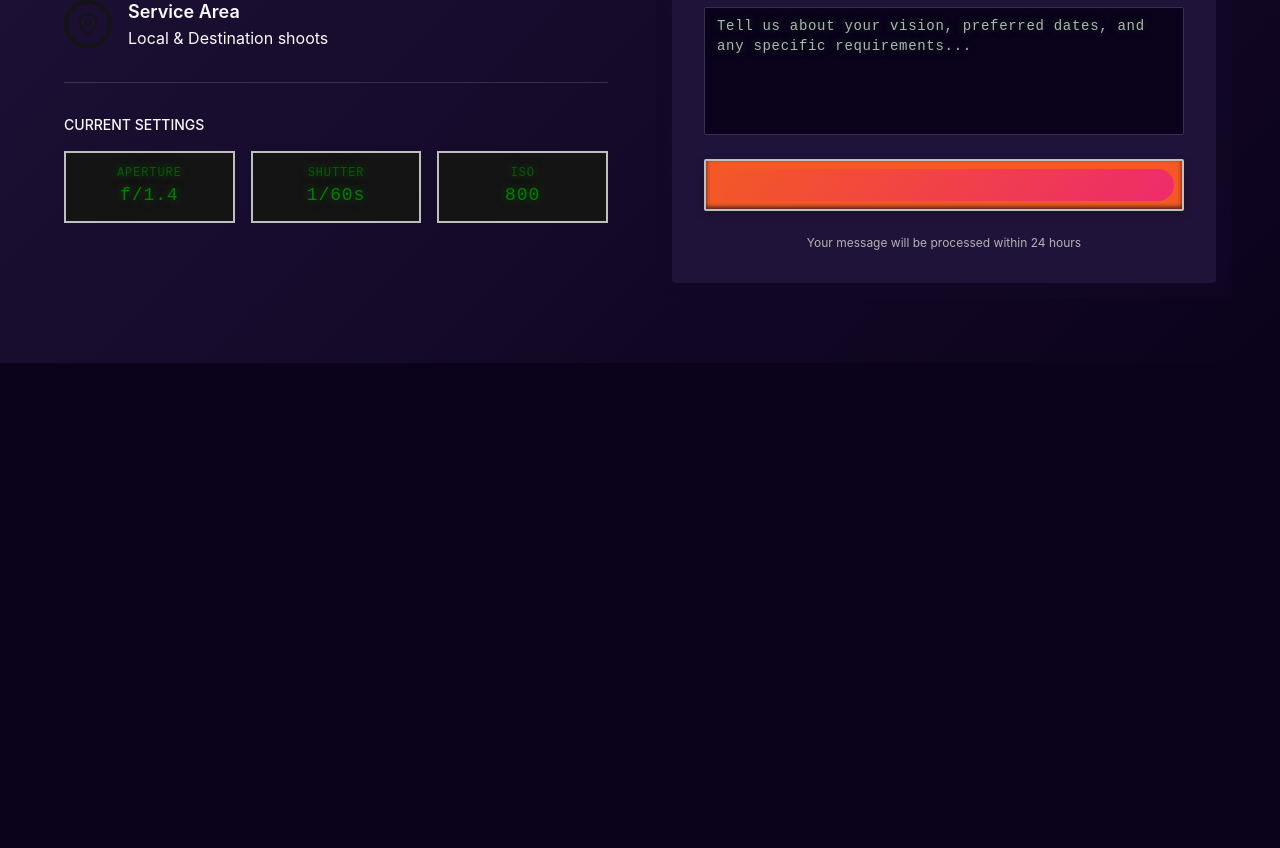
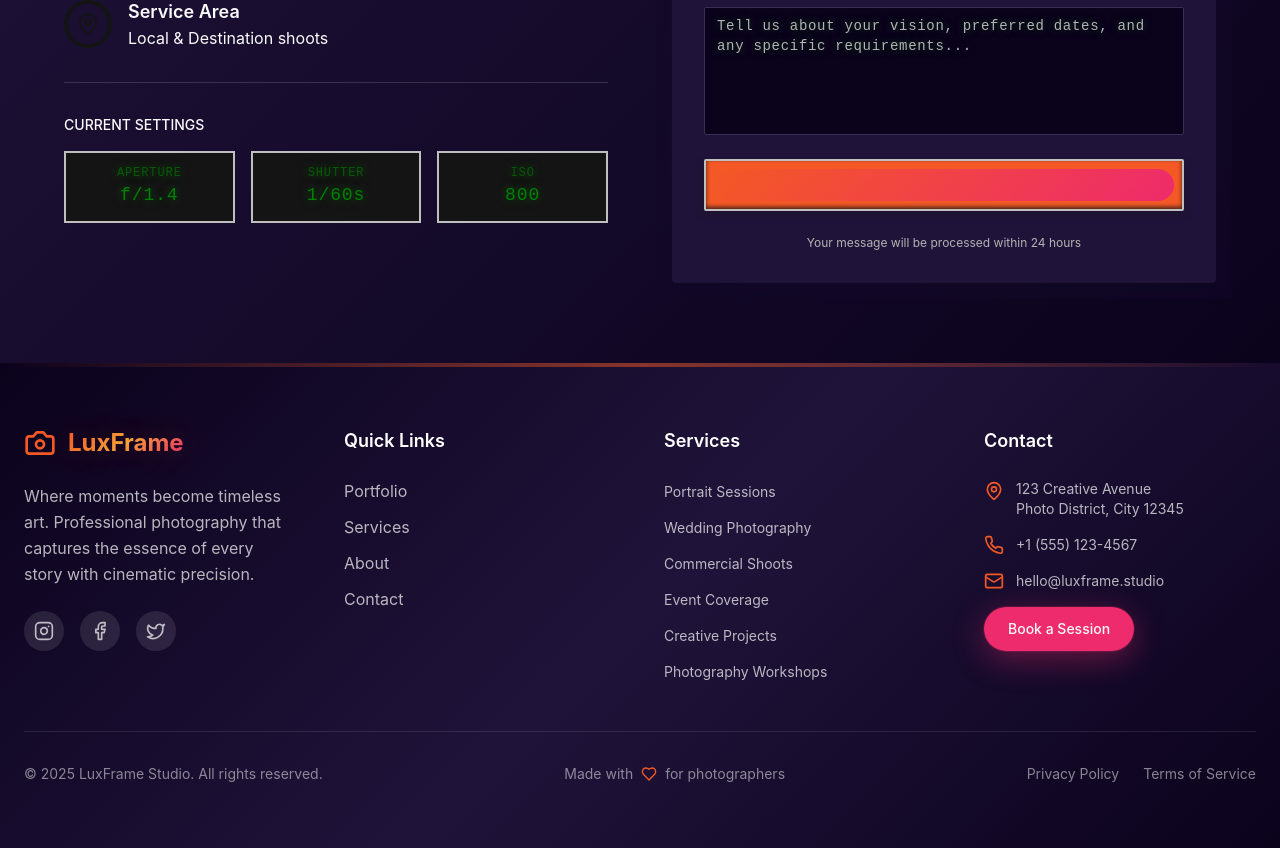
Before and after one commit to Mushbiqa29/cinematic-web-frames, a React (Vite) app: page / in a window 1280 px wide. Shown: the part 4415-5263 px from the top of the page. Before the commit the page ends 4778 px from the top, so only its background shows below. Built offline with nearby package versions, Linux system fonts and the light colour scheme.

Commit message:
Add footer
Add a footer to the website.

```diff
--- /dev/null
+++ b/src/components/Footer.tsx
@@ -0,0 +1,164 @@
+import { Camera, Instagram, Facebook, Twitter, Mail, Phone, MapPin, Heart } from 'lucide-react';
+
+export const Footer = () => {
+  const currentYear = new Date().getFullYear();
+
+  const quickLinks = [
+    { name: 'Portfolio', href: '#portfolio' },
+    { name: 'Services', href: '#services' },
+    { name: 'About', href: '#about' },
+    { name: 'Contact', href: '#contact' },
+  ];
+
+  const services = [
+    'Portrait Sessions',
+    'Wedding Photography',
+    'Commercial Shoots',
+    'Event Coverage',
+    'Creative Projects',
+    'Photography Workshops'
+  ];
+
+  const socialLinks = [
+    { icon: Instagram, href: '#', label: 'Instagram' },
+    { icon: Facebook, href: '#', label: 'Facebook' },
+    { icon: Twitter, href: '#', label: 'Twitter' },
+  ];
+
+  const scrollToSection = (href: string) => {
+    const element = document.querySelector(href);
+    if (element) {
+      element.scrollIntoView({ behavior: 'smooth' });
+    }
+  };
+
+  return (
+    <footer className="relative overflow-hidden" style={{
+      background: 'linear-gradient(135deg, hsl(260, 85%, 6%) 0%, hsl(260, 50%, 15%) 50%, hsl(260, 85%, 6%) 100%)'
+    }}>
+      {/* Polaroid decorations */}
+      <div className="absolute top-0 left-0 right-0 h-1 bg-gradient-to-r from-transparent via-primary to-transparent opacity-50" />
+
+      <div className="max-w-7xl mx-auto px-6 py-16">
+        <div className="grid grid-cols-1 md:grid-cols-2 lg:grid-cols-4 gap-12">
+
+          {/* Brand Section */}
+          <div className="lg:col-span-1">
+            <div className="flex items-center space-x-3 mb-6">
+              <Camera className="w-8 h-8 text-primary" />
+              <span className="text-2xl font-bold luxframe-brand">LuxFrame</span>
+            </div>
+            <p className="text-white/70 mb-6 leading-relaxed">
+              Where moments become timeless art. Professional photography that captures
+              the essence of every story with cinematic precision.
+            </p>
+
+            {/* Social Links */}
+            <div className="flex space-x-4">
+              {socialLinks.map((social) => (
+                <a
+                  key={social.label}
+                  href={social.href}
+                  className="w-10 h-10 rounded-full bg-white/10 flex items-center justify-center text-white/70 hover:bg-primary hover:text-white transition-all duration-300"
+                  aria-label={social.label}
+                >
+                  <social.icon className="w-5 h-5" />
+                </a>
+              ))}
+            </div>
+          </div>
+
+          {/* Quick Links */}
+          <div>
+            <h3 className="text-lg font-semibold text-white mb-6">Quick Links</h3>
+            <ul className="space-y-3">
+              {quickLinks.map((link) => (
+                <li key={link.name}>
+                  <button
+                    onClick={() => scrollToSection(link.href)}
+                    className="text-white/70 hover:text-primary transition-colors duration-300"
+                  >
+                    {link.name}
+                  </button>
+                </li>
+              ))}
+            </ul>
+          </div>
+
+          {/* Services */}
+          <div>
+            <h3 className="text-lg font-semibold text-white mb-6">Services</h3>
+            <ul className="space-y-3">
+              {services.map((service) => (
+                <li key={service}>
+                  <span className="text-white/70 text-sm">
+                    {service}
+                  </span>
+                </li>
+              ))}
+            </ul>
+          </div>
+
+          {/* Contact Info */}
+          <div>
+            <h3 className="text-lg font-semibold text-white mb-6">Contact</h3>
+            <div className="space-y-4">
+              <div className="flex items-start space-x-3">
+                <MapPin className="w-5 h-5 text-primary flex-shrink-0 mt-0.5" />
+                <div>
+                  <p className="text-white/70 text-sm">
+                    123 Creative Avenue<br />
+                    Photo District, City 12345
+                  </p>
+                </div>
+              </div>
+
+              <div className="flex items-center space-x-3">
+                <Phone className="w-5 h-5 text-primary flex-shrink-0" />
+                <p className="text-white/70 text-sm">+1 (555) 123-4567</p>
+              </div>
+
+              <div className="flex items-center space-x-3">
+                <Mail className="w-5 h-5 text-primary flex-shrink-0" />
+                <p className="text-white/70 text-sm">hello@luxframe.studio</p>
+              </div>
+
+              <div className="mt-6">
+                <button
+                  onClick={() => scrollToSection('#contact')}
+                  className="luxframe-cta px-6 py-3 text-sm font-medium rounded-full"
+                >
+                  Book a Session
+                </button>
+              </div>
+            </div>
+          </div>
+        </div>
+
+        {/* Bottom Bar */}
+        <div className="border-t border-white/10 pt-8 mt-12">
+          <div className="flex flex-col md:flex-row justify-between items-center space-y-4 md:space-y-0">
+            <div className="text-white/50 text-sm">
+              © {currentYear} LuxFrame Studio. All rights reserved.
+            </div>
+
+            <div className="flex items-center space-x-2 text-white/50 text-sm">
+              <span>Made with</span>
+              <Heart className="w-4 h-4 text-primary" />
+              <span>for photographers</span>
+            </div>
+
+            <div className="flex space-x-6 text-sm">
+              <a href="#" className="text-white/50 hover:text-primary transition-colors">
+                Privacy Policy
+              </a>
+              <a href="#" className="text-white/50 hover:text-primary transition-colors">
+                Terms of Service
+              </a>
+            </div>
+          </div>
+        </div>
+      </div>
+    </footer>
+  );
+};
--- a/src/pages/Index.tsx
+++ b/src/pages/Index.tsx
@@ -3,6 +3,7 @@ import { HeroSection } from '@/components/HeroSection';
 import { PortfolioGallery } from '@/components/PortfolioGallery';
 import { ServicesSection } from '@/components/ServicesSection';
 import { ContactForm } from '@/components/ContactForm';
+import { Footer } from '@/components/Footer';
 import { Toaster } from '@/components/ui/toaster';
 
 const Index = () => {
@@ -13,6 +14,7 @@ const Index = () => {
       <PortfolioGallery />
       <ServicesSection />
       <ContactForm />
+      <Footer />
       <Toaster />
     </div>
   );
```
